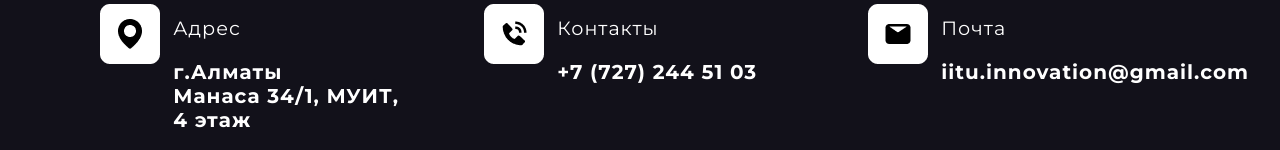
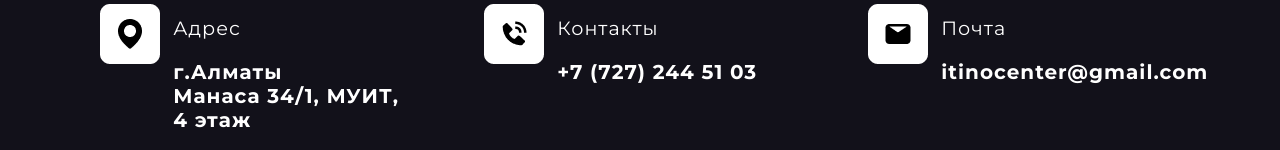
Before and after one commit to beamingdeamon/IItu_Ino_Site, a Vue app in the folder front/: page / in a window 1280 px wide. Shown: the part 5810-5960 px from the top of the page. Built offline with nearby package versions, Linux system fonts and the light colour scheme; no server answers.

Commit message:
Fix contacts

```diff
--- a/front/src/components/Footer.vue
+++ b/front/src/components/Footer.vue
@@ -19,7 +19,7 @@
           <img src="../assets/mail.png" alt="">
           <div class="item_wrapper">
             <div class="footer_header">Почта</div>
-            <div class="footer_describe">iitu.innovation@gmail.com</div>
+            <div class="footer_describe">itinocenter@gmail.com</div>
           </div>
         </div>
       </div>
```
